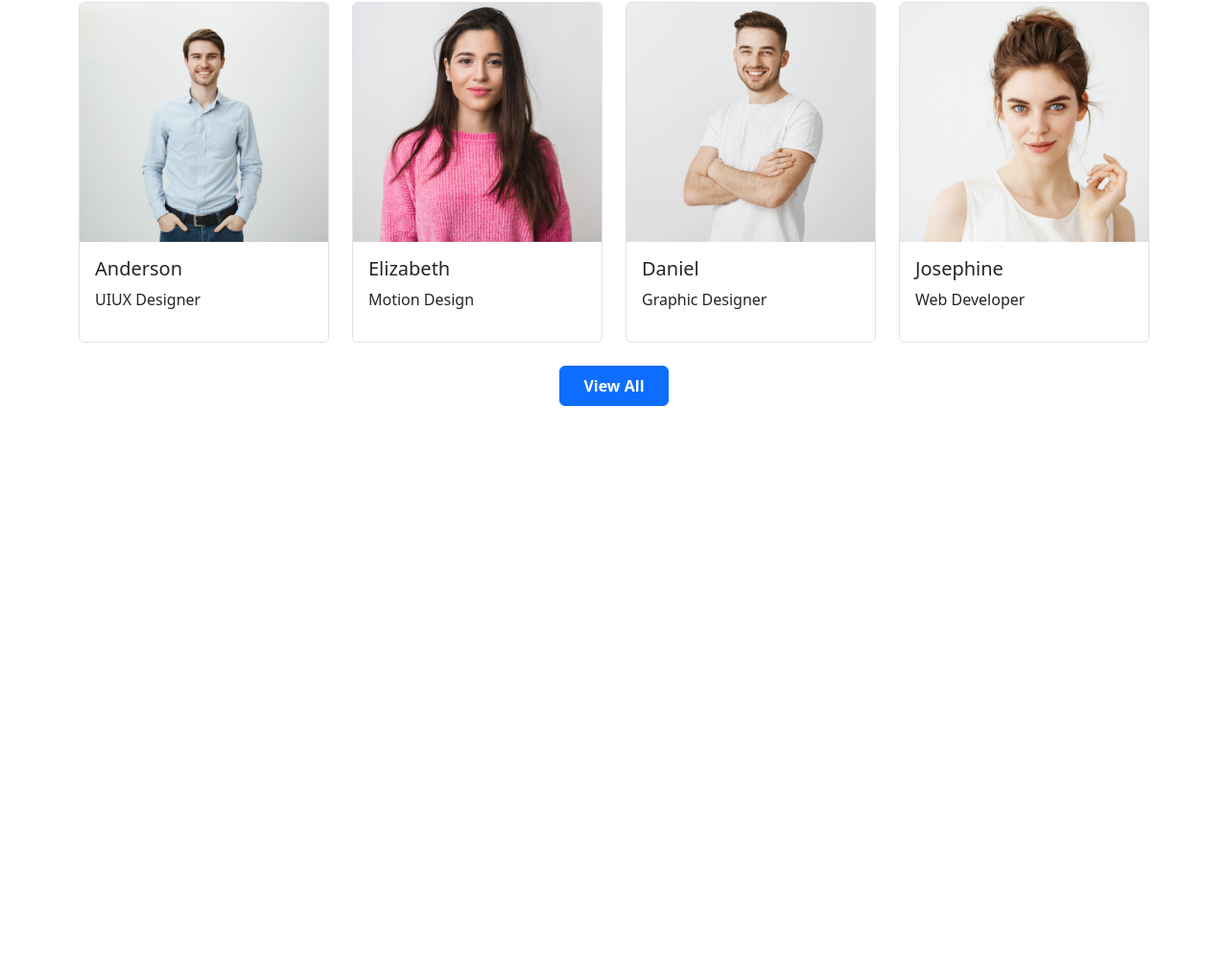
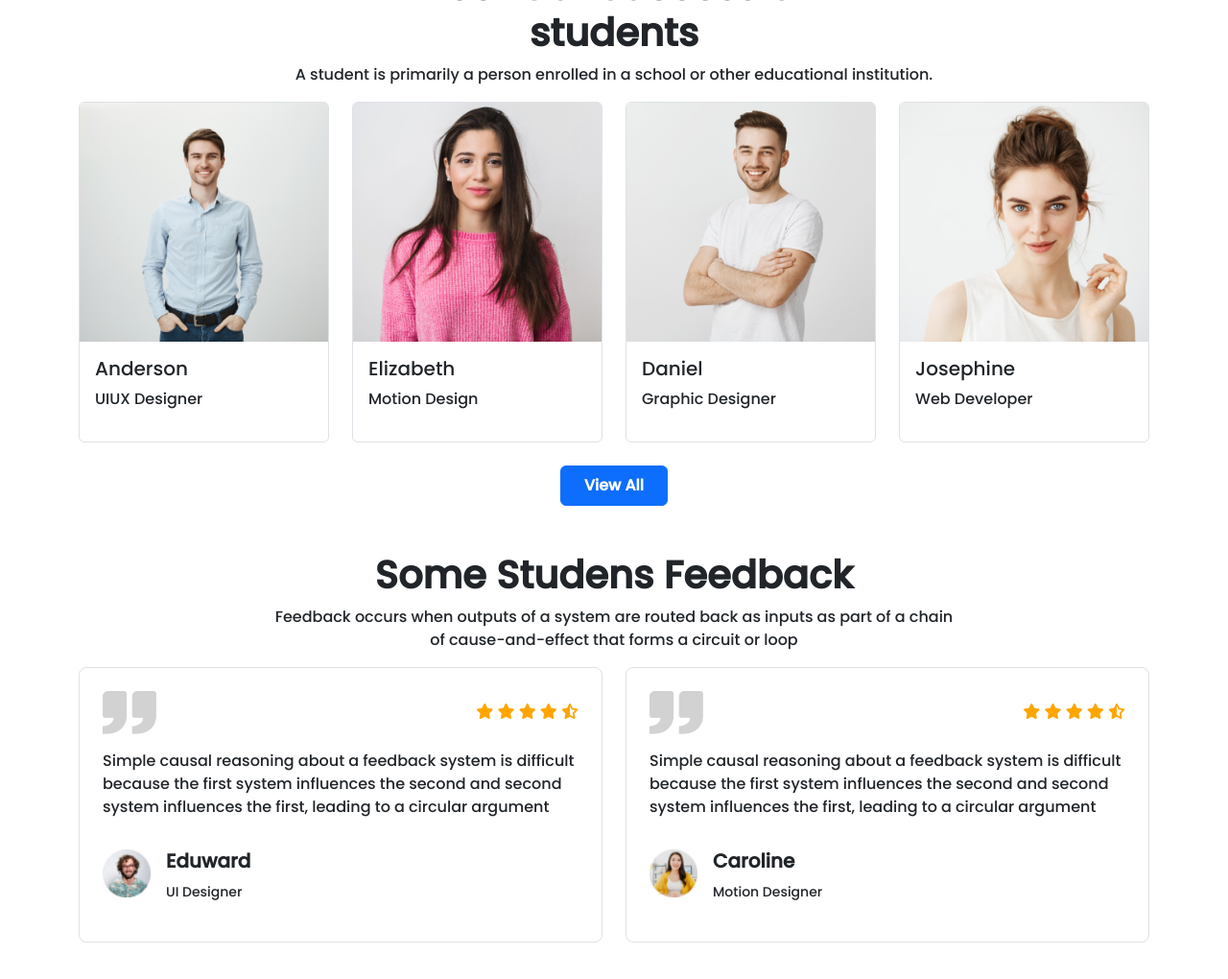
Before and after one commit to Danielsweet1/Third-Assignment, a plain HTML site: page index.html in a window 1280 px wide. Shown: the part 2888-3908 px from the top of the page at 96% size. Before the commit the page ends 3359 px from the top, so only its background shows below. Drawn offline with nearby package versions, Linux system fonts and the light colour scheme.

Commit message:
feedback added

```diff
--- a/css/style.css
+++ b/css/style.css
@@ -1,3 +1,12 @@
+body{
+    font-family: 'Poppins', sans-serif;
+}
 .fs-70{
     font-size: 4rem;
 }
+.ptop-1{
+    padding: 100px 0px;
+}
+.orange{
+    color: orange;
+}
--- a/index.html
+++ b/index.html
@@ -4,6 +4,12 @@
     <meta charset="utf-8">
     <meta name="viewport" content="width=device-width, initial-scale=1">
     <link rel="shortcut icon" href="images/educator logo.png" type="image/x-icon">
+    <!-- google fonts  -->
+    <link rel="preconnect" href="https://fonts.googleapis.com">
+    <link rel="preconnect" href="https://fonts.gstatic.com" crossorigin>
+    <link href="https://fonts.googleapis.com/css2?family=Noto+Sans:ital@1&family=Poppins:wght@500&display=swap" rel="stylesheet">
+    <!-- font awesome  -->
+    <script src="https://kit.fontawesome.com/f0bbaf076f.js" crossorigin="anonymous"></script>
     <title>Educator</title>
     <!-- bootstrap link  -->
     <link href="https://cdn.jsdelivr.net/npm/bootstrap@5.2.0/dist/css/bootstrap.min.css" rel="stylesheet" integrity="sha384-gH2yIJqKdNHPEq0n4Mqa/HGKIhSkIHeL5AyhkYV8i59U5AR6csBvApHHNl/vI1Bx" crossorigin="anonymous">
@@ -213,10 +219,10 @@
 
       <!-- register section  -->
       <section class="container my-5">
-        <div class="bg-primary rounded-2 p-5 d-flex flex-column flex-md-row justify-content-evenly align-items-center">
-          <div class="lh-lg">
+        <div class="bg-primary rounded-2 ptop-1 d-flex flex-column flex-md-row justify-content-evenly align-items-center">
+          <div class="lh-lg d-flex flex-column align-items-center align-items-md-start">
             <h2 class="text-white">Ready to join? </h2>
-            <p class="text-white">Our team of talented writers have a well <br>established  reputation of producing  quality content.</p>
+            <p class="text-white">Our team of talented writers have a well established <br> reputation of producing  quality content.</p>
           </div>
           <div>
             <!-- Button trigger modal -->
@@ -304,6 +310,62 @@
         </div>
       </section>
 
+      <!-- feedback section  -->
+      <section class="container my-5">
+        <div class="text-center">
+          <h2 class="fs-1 fw-bold">Some Studens Feedback</h2>
+          <p>Feedback occurs when outputs of a system are routed back as inputs as part of a chain <br> of cause-and-effect that forms a circuit or loop</p>
+        </div>
+        <div class="row row-cols-1 row-cols-md-2 g-4">
+          <div class="col">
+            <div class="border p-4 rounded-3">
+              <div class="d-flex justify-content-between align-items-center pb-3">
+                  <img src="images/comma.png" alt="">
+                <div class="orange">
+                  <i class="fa-solid fa-star"></i>
+                  <i class="fa-solid fa-star"></i>
+                  <i class="fa-solid fa-star"></i>
+                  <i class="fa-solid fa-star"></i>
+                  <i class="fa-solid fa-star-half-stroke"></i>
+                </div>
+              </div>
+              <p class="pb-3">Simple causal reasoning about a feedback system is difficult because the first system influences the second and second system influences the first, leading to a circular argument</p>
+              <div class="d-flex">
+                <img width="50px" height="50px" src="images/student/student-5.png" alt="">
+                <div class="ms-3">
+                  <h6 class="fw-bold fs-5">Eduward</h6>
+                  <p><small>UI Designer</small></p>
+                </div>
+              </div>
+            </div>
+          </div>
+          <div class="col">
+            <div class="border p-4 rounded-3">
+              <div class="d-flex justify-content-between align-items-center pb-3">
+                  <img src="images/comma.png" alt="">
+                <div class="orange">
+                  <i class="fa-solid fa-star"></i>
+                  <i class="fa-solid fa-star"></i>
+                  <i class="fa-solid fa-star"></i>
+                  <i class="fa-solid fa-star"></i>
+                  <i class="fa-solid fa-star-half-stroke"></i>
+                </div>
+              </div>
+              <p class="pb-3">Simple causal reasoning about a feedback system is difficult because the first system influences the second and second system influences the first, leading to a circular argument</p>
+              <div class="d-flex">
+                <img width="50px" height="50px" src="images/student/student-6.png" alt="">
+                <div class="ms-3">
+                  <h6 class="fw-bold fs-5">Caroline</h6>
+                  <p><small>Motion Designer</small></p>
+                </div>
+              </div>
+            </div>
+          </div>
+
+        </div>
+
+      </section>
+
     </main>
     <!-- main section end -->
     <script src="https://cdn.jsdelivr.net/npm/bootstrap@5.2.0/dist/js/bootstrap.bundle.min.js" integrity="sha384-A3rJD856KowSb7dwlZdYEkO39Gagi7vIsF0jrRAoQmDKKtQBHUuLZ9AsSv4jD4Xa" crossorigin="anonymous"></script>
```
